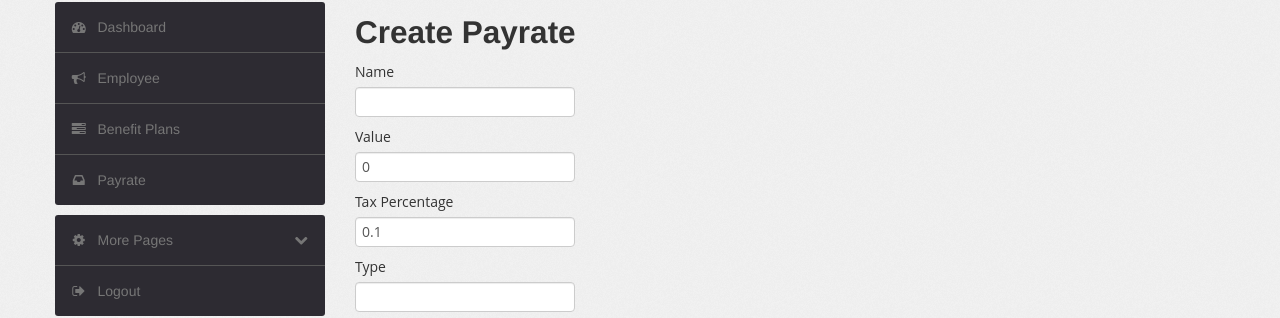
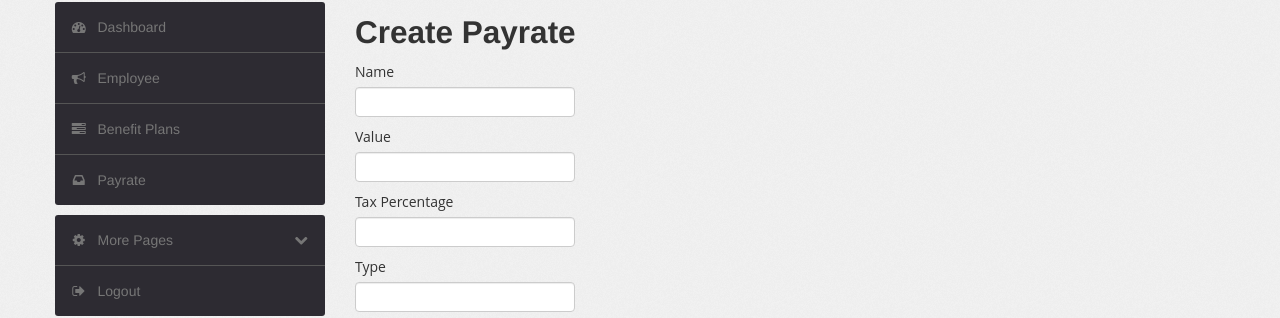
Before and after one commit to TranDuongTruong/HRWEB, a React (Vite) app in the folder frontend/: page /payrate/create in a window 1280 px wide. Shown: the part 89-407 px from the top of the page. Built offline with nearby package versions, Linux system fonts and the light colour scheme.

Commit message:
Validate Create Payrate

```diff
--- /dev/null
+++ b/frontend/src/Views/Payrate/Create.css
@@ -0,0 +1,6 @@
+.error-message {
+    font-size: 0.8rem; /* Kích thước font nhỏ hơn */
+    margin-left: 10px; /* Khoảng cách bên trái */
+    display: inline-block; /* Hiển thị thông báo trên cùng dòng với input */
+    vertical-align: middle; /* Canh giữa theo chiều dọc */
+}
--- a/frontend/src/Views/Payrate/Create.jsx
+++ b/frontend/src/Views/Payrate/Create.jsx
@@ -1,32 +1,61 @@
-// CreatePayrate.jsx
 import React, { useState } from 'react';
 import { usePayrateContext } from './PayrateContext';
 import { useNavigate } from 'react-router-dom';
-
-
+import './Create.css'
 
 const CreatePayrate = () => {
     const { addPayrate } = usePayrateContext();
+    const navigate = useNavigate();
+
     const [name, setName] = useState('');
-    const [value, setValue] = useState(0);
-    const [taxPercentage, setTaxPercentage] = useState(0.1);
+    const [value, setValue] = useState('');
+    const [taxPercentage, setTaxPercentage] = useState('');
     const [type, setType] = useState('');
     const [amount, setAmount] = useState('');
-    const navigate = useNavigate()
+    const [error, setError] = useState(null);
 
     const handleSubmit = (e) => {
         e.preventDefault();
+
+        // Reset previous error
+        setError(null);
+
+        // Validate the form inputs
+        if (name === '') {
+            setError({ field: 'name', message: 'Name is required' });
+            return;
+        }
+
+        if (isNaN(value)) {
+            setError({ field: 'value', message: 'Value must be numbers' });
+            return;
+        }
+
+        if (isNaN(taxPercentage)) {
+            setError({ field: 'taxPercentage', message: 'Tax Percentage must be numbers' });
+            return;
+        }
+        if (isNaN(type)) {
+            setError({ field: 'type', message: 'Type must be numbers' });
+            return;
+        }
+        if (isNaN(amount)) {
+            setError({ field: 'amount', message: 'Amount must be numbers' });
+            return;
+        }
+
+        // Nếu không có lỗi, thêm payrate mới
         addPayrate({ name, value, taxPercentage, type, amount });
+
         // Reset form sau khi thêm mới
         setName('');
-        setValue(0);
-        setTaxPercentage(0.1);
+        setValue('');
+        setTaxPercentage('');
         setType('');
         setAmount('');
 
         // Quay lại trang /payrate sau khi thêm mới thành công
-        navigate('/payrate')
-
+        navigate('/payrate');
     };
 
     return (
@@ -36,28 +65,80 @@ const CreatePayrate = () => {
                 {/* Các trường nhập */}
                 <div className="form-group">
                     <label htmlFor="name">Name</label>
-                    <input type="text" id="name" value={name} onChange={(e) => setName(e.target.value)} className="form-control" />
+                    <input
+                        type="text"
+                        id="name"
+                        value={name}
+                        onChange={(e) => setName(e.target.value)}
+                        className="form-control"
+                    />
+                    {error && error.field === 'name' && (
+                        <div className="error-message">{error.message}</div>
+                    )}
                 </div>
-                <div className='form-group'>
+
+                <div className="form-group">
                     <label htmlFor="value">Value</label>
-                    <input type="number" id="value" value={value} onChange={(e) => setValue(Number(e.target.value))} className="form-control" />
+                    <input
+                        type="number"
+                        id="value"
+                        value={value}
+                        onChange={(e) => setValue(Number(e.target.value))}
+                        className="form-control"
+                    />
+                    {error && error.field === 'value' && (
+                        <div className="error-message">{error.message}</div>
+                    )}
                 </div>
+
                 <div className="form-group">
                     <label htmlFor="taxPercentage">Tax Percentage</label>
-                    <input type="number" id="taxPercentage" value={taxPercentage} onChange={(e) => setTaxPercentage(Number(e.target.value))} className="form-control" />
+                    <input
+                        type="number"
+                        id="taxPercentage"
+                        value={taxPercentage}
+                        onChange={(e) => setTaxPercentage(Number(e.target.value))}
+                        className="form-control"
+                    />
+                    {error && error.field === 'taxPercentage' && (
+                        <div className="error-message">{error.message}</div>
+                    )}
                 </div>
-                <div className='form-group'>
+
+                <div className="form-group">
                     <label htmlFor="type">Type</label>
-                    <input type="text" id="type" value={type} onChange={(e) => setType(e.target.value)} className="form-control" />
+                    <input
+                        type="text"
+                        id="type"
+                        value={type}
+                        onChange={(e) => setType(e.target.value)}
+                        className="form-control"
+                    />
+                    {error && error.field === 'type' && (
+                        <div className="error-message">{error.message}</div>
+                    )}
                 </div>
+
                 <div className="form-group">
                     <label htmlFor="amount">Amount</label>
-                    <input type="number" id="amount" value={amount} onChange={(e) => setAmount(Number(e.target.value))} className="form-control" />
+                    <input
+                        type="number"
+                        id="amount"
+                        value={amount}
+                        onChange={(e) => setAmount(Number(e.target.value))}
+                        className="form-control"
+                    />
+                    {error && error.field === 'amount' && (
+                        <div className="error-message">{error.message}</div>
+                    )}
                 </div>
                 <div className="form-group">
                     <button type="submit" className="btn btn-default">Create</button>
                 </div>
             </form>
+
+            {/* Hiển thị thông báo lỗi */}
+            {/* {error && <div className="error-message">{error}</div>} */}
 
             {/* Link "Back to List" */}
             <div>
@@ -66,5 +147,4 @@ const CreatePayrate = () => {
         </div>
     );
 };
-
 export default CreatePayrate;
```
